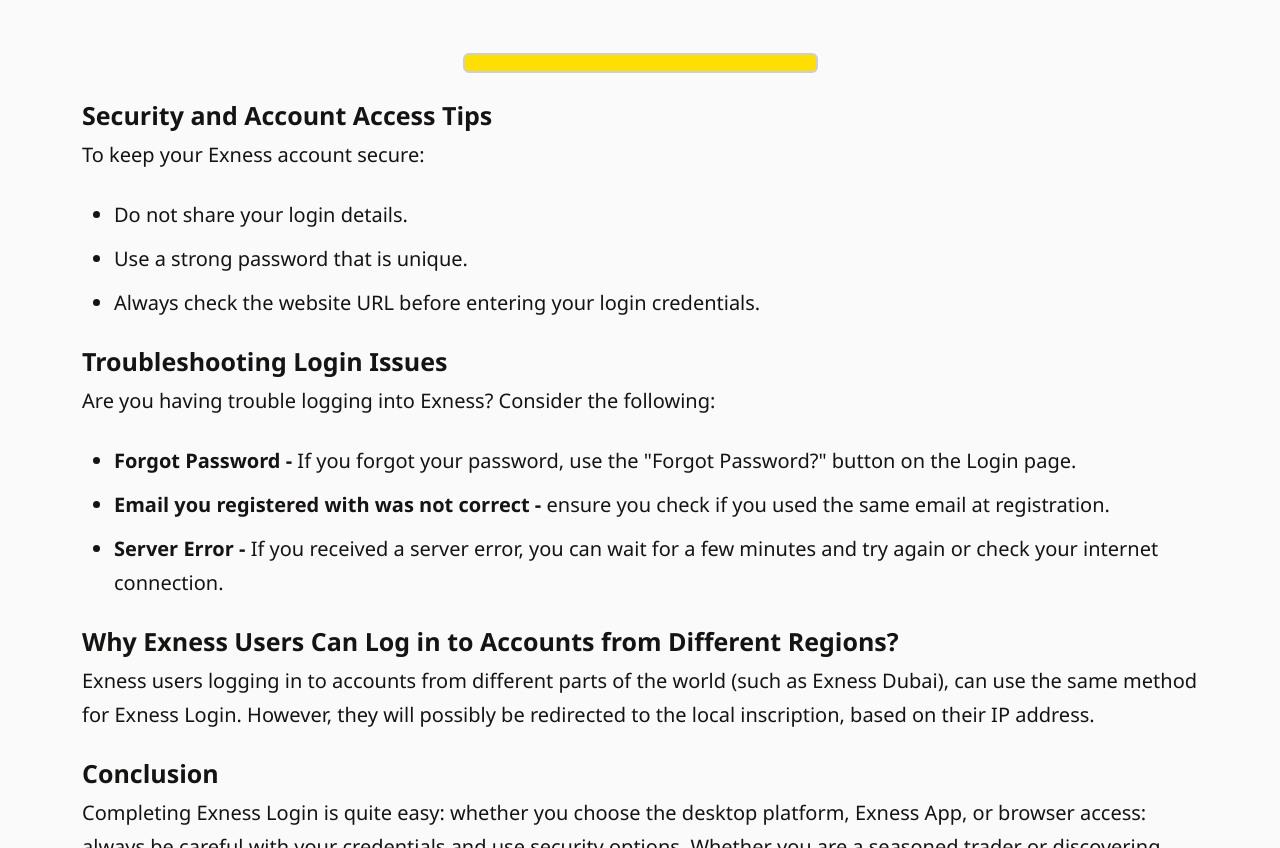
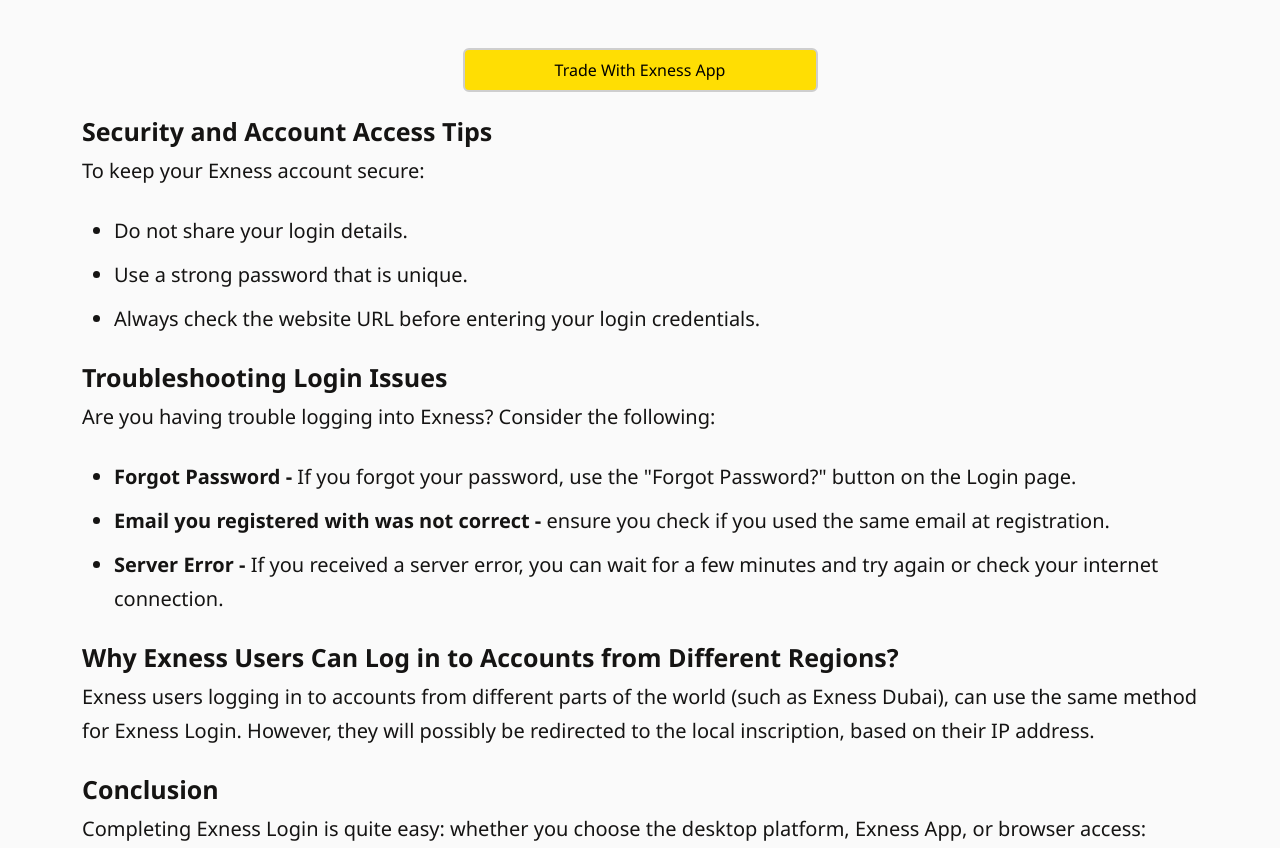
Before and after one commit to myexnesslogin/en, a plain HTML site: page index.html in a window 1280 px wide. Shown: the part 2355-3203 px from the top of the page. Drawn offline with nearby package versions, Linux system fonts and the light colour scheme.

Commit message:
Add files via upload

```diff
--- a/index.html
+++ b/index.html
@@ -159,10 +159,10 @@
             </li>
         </ul>
         <h2>
-             Ways to Log In
+            Ways to Log In
         </h2>
         <p>
-             Exness has many ways to log in:
+            Exness has many ways to log in:
         </p>
         <ul>
             <li>
@@ -186,6 +186,7 @@
   border: 2px solid #cecece;
   /* border-radius: 25px; */
   color: #000;">
+                Trade With Exness App
             </a>
         </div>
 
```
